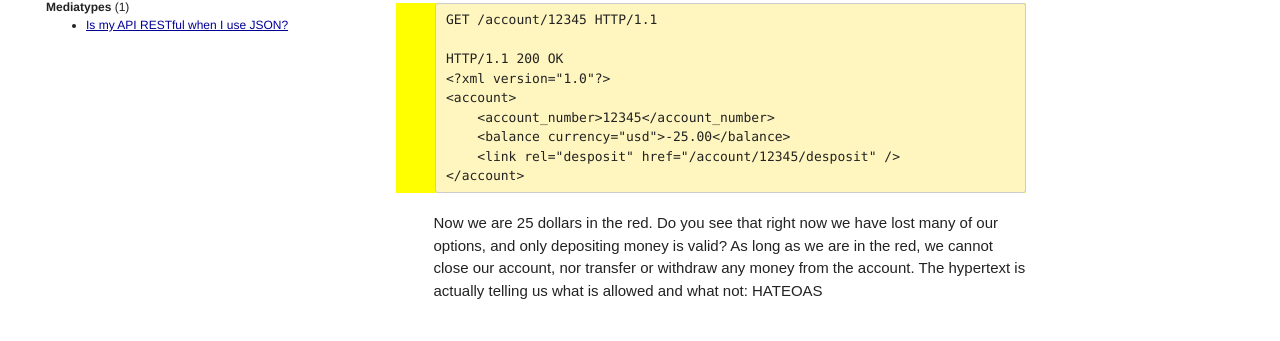
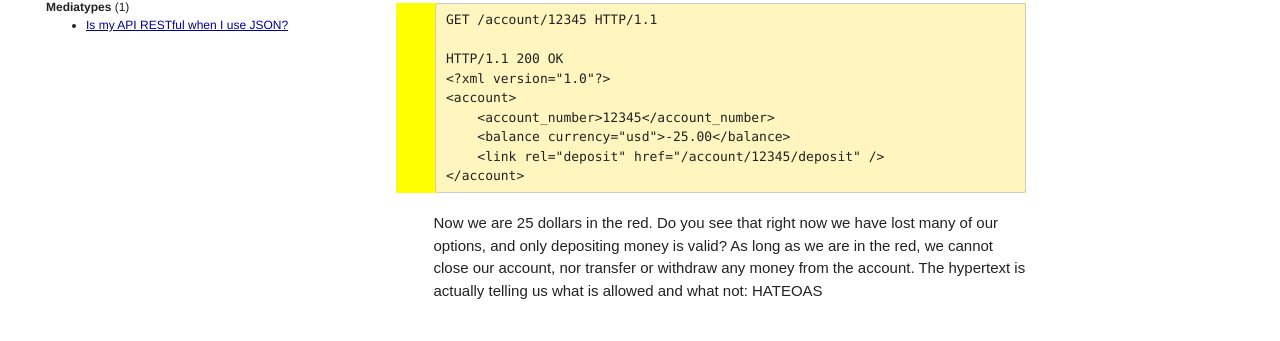
Before and after one commit to restcookbook/restcookbook, a Jekyll site: the page built from _posts/2012-12-17-hateoas.html, in a window 1280 px wide. Shown: the part 638-979 px from the top of the page. Built offline with Jekyll 4.4.1, drawn with Linux system fonts in a browser that asks for light colours; some of the changed lines change nothing that is shown.

Commit message:
Typo Fix

```diff
--- a/_posts/2012-12-17-hateoas.html
+++ b/_posts/2012-12-17-hateoas.html
@@ -39,7 +39,7 @@ HTTP/1.1 200 OK
 <account>
     <account_number>12345</account_number>
     <balance currency="usd">-25.00</balance>
-    <link rel="desposit" href="/account/12345/desposit" />
+    <link rel="deposit" href="/account/12345/deposit" />
 </account>
 {% endhighlight %}
 
```
